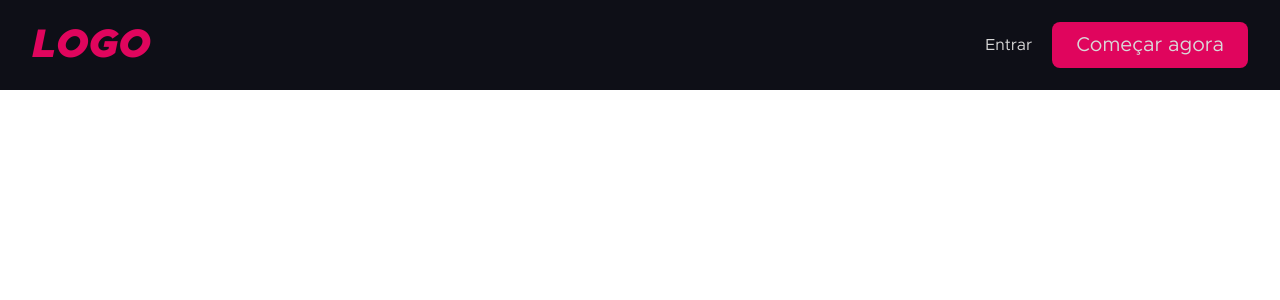
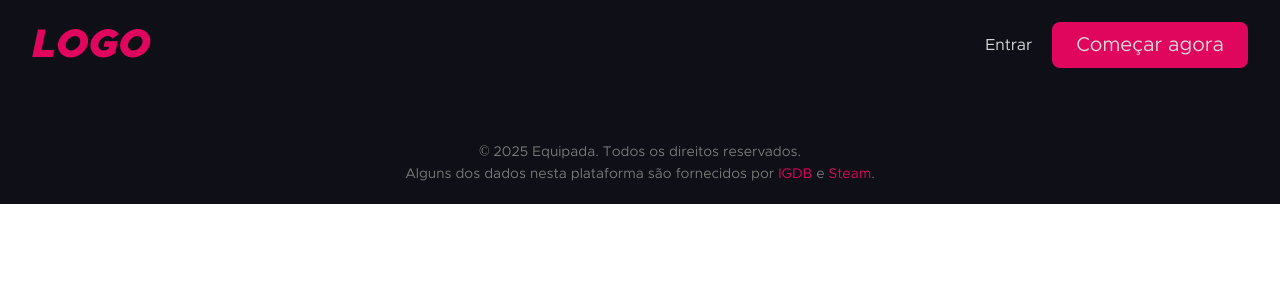
Before and after one commit to rober122pst/equipiada-atlas, a React (Vite) app in the folder client/: page /auth/register in a window 1280 px wide. Shown: the top 300 px of the page. Built offline with nearby package versions, Linux system fonts and the light colour scheme; no server answers.

Commit message:
feat:footer

```diff
--- a/client/src/App.jsx
+++ b/client/src/App.jsx
@@ -6,6 +6,7 @@ import RegisterPage from "./pages/RegisterPage.jsx";
 import HomePage from "./pages/HomePage.jsx";
 import ProtectedRoute from "./components/ProtectedRoute.jsx";
 import Navbar from "./components/Navbar.jsx";
+import Footer from "./components/Footer.jsx";
 
 function App() {
   return (
@@ -18,6 +19,7 @@ function App() {
         <Route path="/login" element={<LoginPage />} />
         <Route path="/register" element={<RegisterPage />} />
       </Routes>
+      <Footer />
     </div>
   );
 }
--- /dev/null
+++ b/client/src/components/Footer.jsx
@@ -0,0 +1,8 @@
+export default function Footer() {
+    return (
+        <footer className="w-full p-5 mt-8 flex items-center justify-center flex-col gap-0.5">
+            <span className="text-gray text-sm text-center">&copy; 2025 Equipada. Todos os direitos reservados.</span>
+            <span className="text-gray text-sm text-center">Alguns dos dados nesta plataforma são fornecidos por <a href="https://www.igdb.com/" target="_blank" rel="noopener noreferrer" className="text-raspberry hover:underline">IGDB</a> e <a href="https://store.steampowered.com/" target="_blank" rel="noopener noreferrer" className="text-raspberry hover:underline">Steam</a>.</span>
+        </footer>
+    )
+}
```
